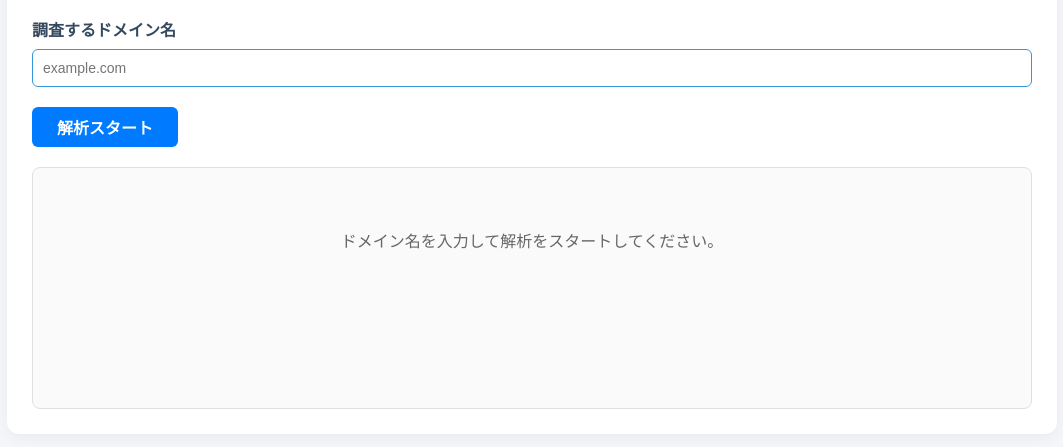
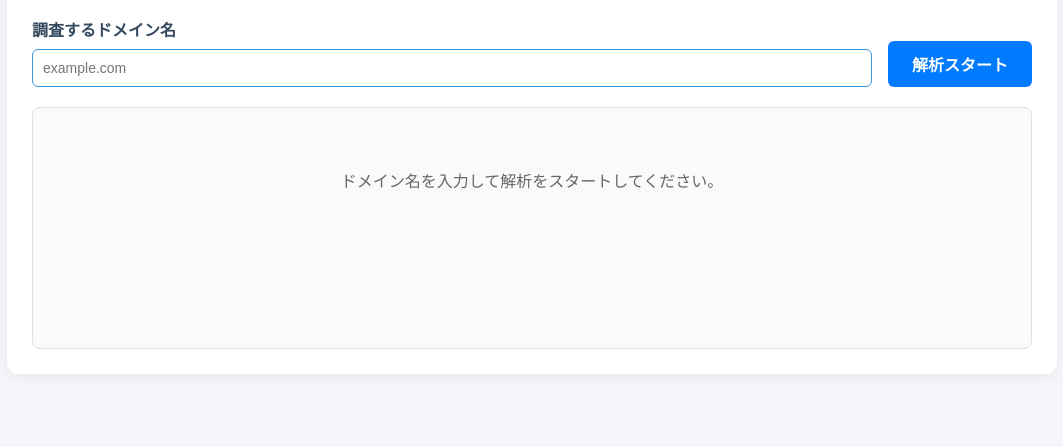
Before and after one commit to yoshigoto/dns-lame-check, a website: page public/index.html in a window 1280 px wide. Shown: the part 103-550 px from the top of the page, without its empty margins (108-1171 px from the left). Drawn offline with Linux system fonts and the light colour scheme.

Commit message:
フォームのレイアウトを改善し、ボタンのタイプを変更して、ユーザーインターフェースを向上させました。また、サーバーの状態表示に新しいスタイルバッジを追加しました。

```diff
--- a/public/index.html
+++ b/public/index.html
@@ -22,11 +22,15 @@
 
         .input-form-container {
             display: flex;
+            align-items: flex-end;
+            gap: 16px;
             margin-bottom: 20px;
-            flex-direction: column;
-            gap: 20px;
+            flex-wrap: wrap;
         }
-        .input-group { width: 100%; }
+        .input-group {
+            flex: 1 1 560px;
+            min-width: 260px;
+        }
         label {
             display: block;
             margin-bottom: 8px;
@@ -47,8 +51,7 @@
         }
 
         button.btn-main {
-            padding: 8px 25px;
-            margin-bottom: 20px;
+            padding: 11px 24px;
             background: #007bff;
             color: white;
             border: none;
@@ -56,7 +59,7 @@
             cursor: pointer;
             font-size: 16px;
             font-weight: bold;
-            margin-bottom: 20px;
+            white-space: nowrap;
         }
         button.btn-main:hover {
             background: #0056b3;
@@ -123,11 +126,15 @@
             font-family: monospace;
         }
 
-        /* JavaScriptから「is-root」クラスを直接付与された行だけ、確実に🚩に変えます */
         .server-row.is-root::before {
             content: "🚩 ";
             font-family: sans-serif;
             margin-right: 8px;
+        }
+
+        .server-row.is-root {
+            border-left-color: #ff9800;
+            background: #fff7e6;
         }
 
         .server-ip {
@@ -188,6 +195,14 @@
         .LAME-bg { background-color: #dc3545; }
         .ERROR-border { border-left-color: #6c757d; }
         .ERROR-bg { background-color: #6c757d; }
+
+        .status-badge {
+            display: inline-flex;
+            align-items: center;
+            justify-content: center;
+            min-width: 94px;
+            text-align: center;
+        }
     </style>
 </head>
 <body>
@@ -195,13 +210,13 @@
 <div class="container">
     <h2>🌿 DNS委任チェッカー</h2>
 
-    <div class="input-form-container">
+    <form class="input-form-container" onsubmit="event.preventDefault(); startTrace();">
         <div class="input-group">
             <label for="domain">調査するドメイン名</label>
             <input type="text" id="domain" placeholder="example.com" onkeydown="checkEnter(event)" autofocus>
         </div>
-    </div>
-    <button id="start-btn" class="btn-main" onclick="startTrace()">解析スタート</button>
+        <button id="start-btn" class="btn-main" type="submit">解析スタート</button>
+    </form>
 
     <div id="result-container" class="result-container">
         <div style="color: #666; text-align: center; padding-top: 40px;">ドメイン名を入力して解析をスタートしてください。</div>
@@ -210,8 +225,9 @@
 
 <script>
 const urlParams = new URLSearchParams(window.location.search);
-if (urlParams) {
-    document.getElementById('domain').value = urlParams.get('domain');
+const initialDomain = urlParams.get('domain');
+if (initialDomain) {
+    document.getElementById('domain').value = initialDomain;
 }
 
 function checkEnter(event) {
@@ -316,11 +332,10 @@ function buildIndentView(logData, container) {
             itemBlock.className = 'server-item-block';
 
             const rowDiv = document.createElement('div');
-            // 第一階層（checkRoot が true）の場合はクラス名に「is-root」を付与します
             rowDiv.className = `server-row ${typeKey}-border ${checkRoot ? 'is-root' : ''}`;
             rowDiv.innerHTML = `
                 <span class="server-ip">${node.server}</span>
-                <span class="server-status ${typeKey}-bg">${node.status}</span>
+                <span class="server-status ${typeKey}-bg status-badge">${node.status}</span>
                 <span class="server-detail">${node.detail}</span>
             `;
 
```
